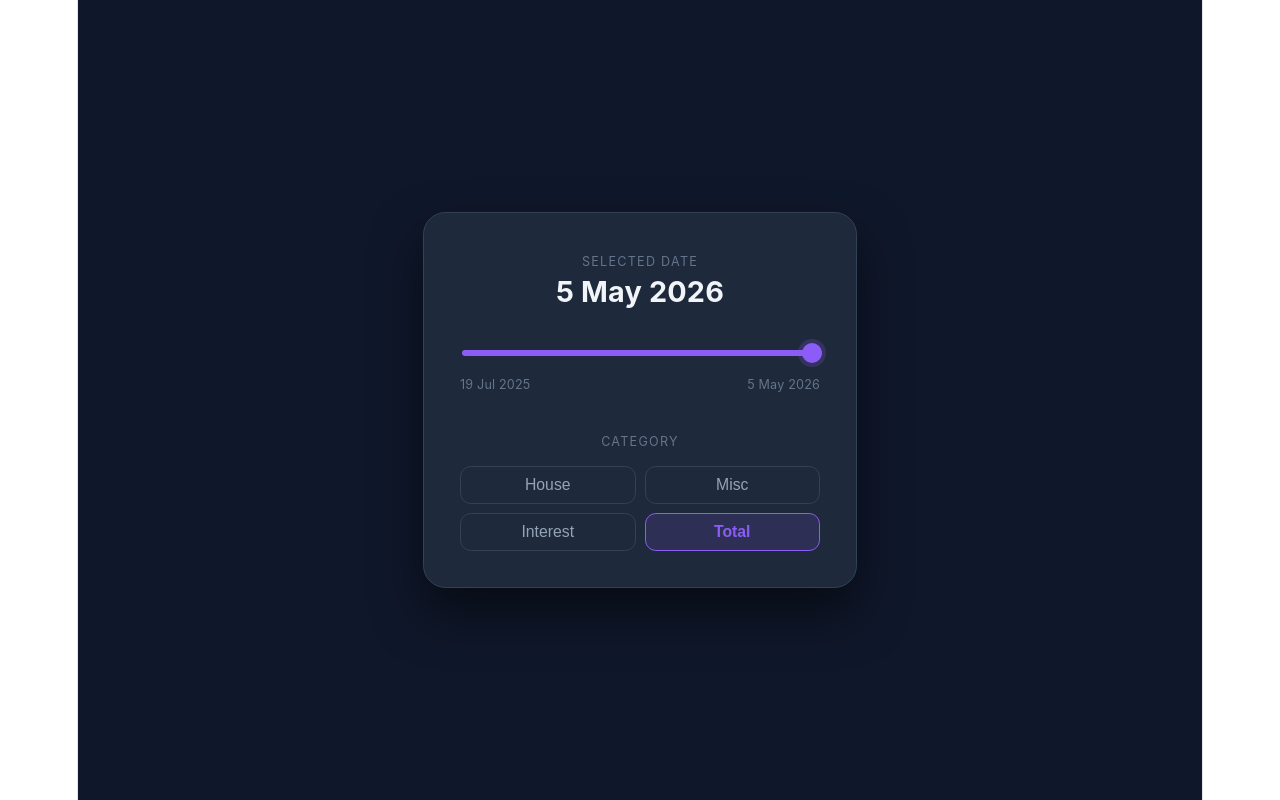
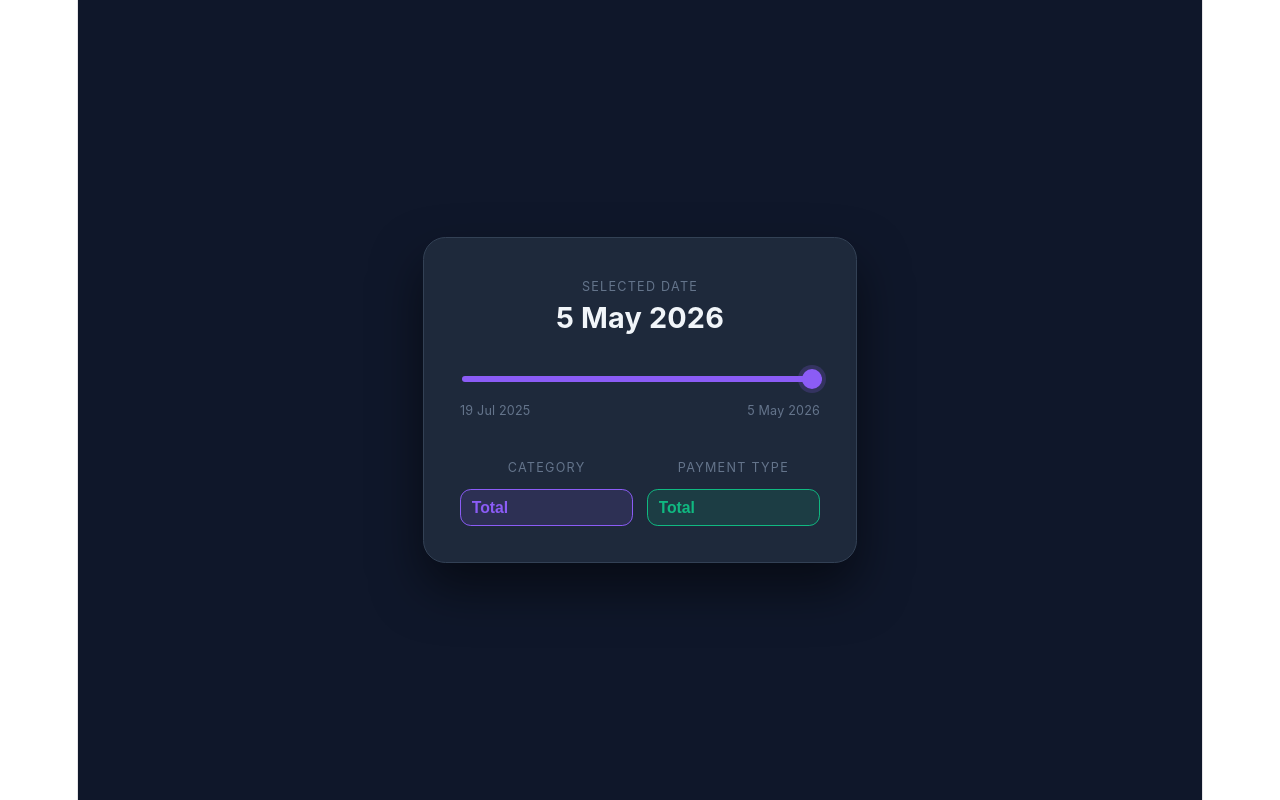
Before and after one commit to jwcn97/google-sheets-finance-sidebar, a React (Vite) app: page / in a window 1280 px wide. Built offline with nearby package versions, Linux system fonts and the light colour scheme.

Commit message:
chore: simplify selection

```diff
--- a/src/App.tsx
+++ b/src/App.tsx
@@ -25,6 +25,10 @@ const CATEGORY_COLORS: Record<Category, string> = {
   total: '#8b5cf6',
 }
 
+const PAYMENT_TYPES = ['cash', 'cpf', 'total'] as const
+type PaymentTypes = typeof PAYMENT_TYPES[number]
+const COLUMN_ACCENT = '#10b981'
+
 type SheetData = {
   dates: string[];
   jackieCashHouse: number[];
@@ -46,6 +50,7 @@ type SheetData = {
 function App() {
   const [value, setValue] = useState(TOTAL_DAYS)
   const [category, setCategory] = useState<Category>('total')
+  const [column, setColumn] = useState<PaymentTypes>('total')
   const [data, setData] = useState<SheetData>({
     dates: [],
     jackieCashHouse: [],
@@ -230,35 +235,61 @@ function App() {
           </div>
         </div>
 
-        {/* Category pills */}
+        {/* Category & Payment Type dropdowns */}
+        <div style={{ display: 'grid', gridTemplateColumns: '1fr 1fr', gap: '0.75rem' }}>
           <div>
-          <p style={{ margin: '0 0 0.6rem', fontSize: '0.7rem', letterSpacing: '0.1em', textTransform: 'uppercase', color: '#64748b' }}>
+            <p style={{ margin: '0 0 0.4rem', fontSize: '0.7rem', letterSpacing: '0.1em', textTransform: 'uppercase', color: '#64748b' }}>
               Category
             </p>
-          <div style={{ display: 'grid', gridTemplateColumns: '1fr 1fr', gap: '0.5rem' }}>
-            {CATEGORIES.map(cat => {
-              const active = cat === category
-              return (
-                <button
-                  key={cat}
-                  onClick={() => setCategory(cat)}
+            <select
+              value={category}
+              onChange={e => setCategory(e.target.value as Category)}
               style={{
-                    padding: '0.5rem',
+                width: '100%',
+                padding: '0.5rem 0.6rem',
                 borderRadius: '0.6rem',
-                    border: `1.5px solid ${active ? CATEGORY_COLORS[cat] : '#334155'}`,
-                    background: active ? `${CATEGORY_COLORS[cat]}22` : 'transparent',
-                    color: active ? CATEGORY_COLORS[cat] : '#94a3b8',
-                    fontWeight: active ? 600 : 400,
+                border: `1.5px solid ${accent}`,
+                background: `${accent}22`,
+                color: accent,
+                fontWeight: 600,
                 fontSize: '0.875rem',
                 cursor: 'pointer',
                 textTransform: 'capitalize',
-                    transition: 'all 0.15s',
+                outline: 'none',
+                appearance: 'none',
               }}
             >
-                  {cat}
-                </button>
-              )
-            })}
+              {CATEGORIES.map(cat => (
+                <option key={cat} value={cat} style={{ background: '#1e293b', color: '#f1f5f9' }}>{cat}</option>
+              ))}
+            </select>
+          </div>
+          <div>
+            <p style={{ margin: '0 0 0.4rem', fontSize: '0.7rem', letterSpacing: '0.1em', textTransform: 'uppercase', color: '#64748b' }}>
+              Payment Type
+            </p>
+            <select
+              value={column}
+              onChange={e => setColumn(e.target.value as PaymentTypes)}
+              style={{
+                width: '100%',
+                padding: '0.5rem 0.6rem',
+                borderRadius: '0.6rem',
+                border: `1.5px solid ${COLUMN_ACCENT}`,
+                background: `${COLUMN_ACCENT}22`,
+                color: COLUMN_ACCENT,
+                fontWeight: 600,
+                fontSize: '0.875rem',
+                cursor: 'pointer',
+                textTransform: 'capitalize',
+                outline: 'none',
+                appearance: 'none',
+              }}
+            >
+              {PAYMENT_TYPES.map(col => (
+                <option key={col} value={col} style={{ background: '#1e293b', color: '#f1f5f9' }}>{col}</option>
+              ))}
+            </select>
           </div>
         </div>
 
@@ -272,13 +303,13 @@ function App() {
               <thead>
                 <tr style={{ color: '#64748b', textAlign: 'right' }}>
                   <th style={{ padding: '0.35rem 0.4rem', textAlign: 'left', fontWeight: 500 }}></th>
-                  <th style={{ padding: '0.35rem 0.4rem', fontWeight: 500 }}>cash</th>
-                  <th style={{ padding: '0.35rem 0.4rem', fontWeight: 500 }}>cpf</th>
-                  <th style={{ padding: '0.35rem 0.4rem', fontWeight: 500 }}>total</th>
+                  <th style={{ padding: '0.35rem 0.4rem', fontWeight: 500 }}>contribution</th>
                 </tr>
               </thead>
               <tbody style={{ color: '#f1f5f9' }}>
-                {tableRows.map(row => (
+                {tableRows.map(row => {
+                  const v = column === 'cash' ? row.cash : column === 'cpf' ? row.cpf : row.cash + row.cpf
+                  return (
                     <tr
                       key={row.label}
                       style={{
@@ -288,11 +319,10 @@ function App() {
                       }}
                     >
                       <td style={{ padding: '0.4rem', textAlign: 'left', color: '#94a3b8' }}>{row.label}</td>
-                    <td style={{ padding: '0.4rem' }}>{fmt(row.cash)}</td>
-                    <td style={{ padding: '0.4rem' }}>{fmt(row.cpf)}</td>
-                    <td style={{ padding: '0.4rem' }}>{fmt(row.cash + row.cpf)}</td>
+                      <td style={{ padding: '0.4rem' }}>{fmt(v)}</td>
                     </tr>
-                ))}
+                  )
+                })}
               </tbody>
             </table>
           </div>
```
Lines whose indentation alone changed are shown as unchanged.
